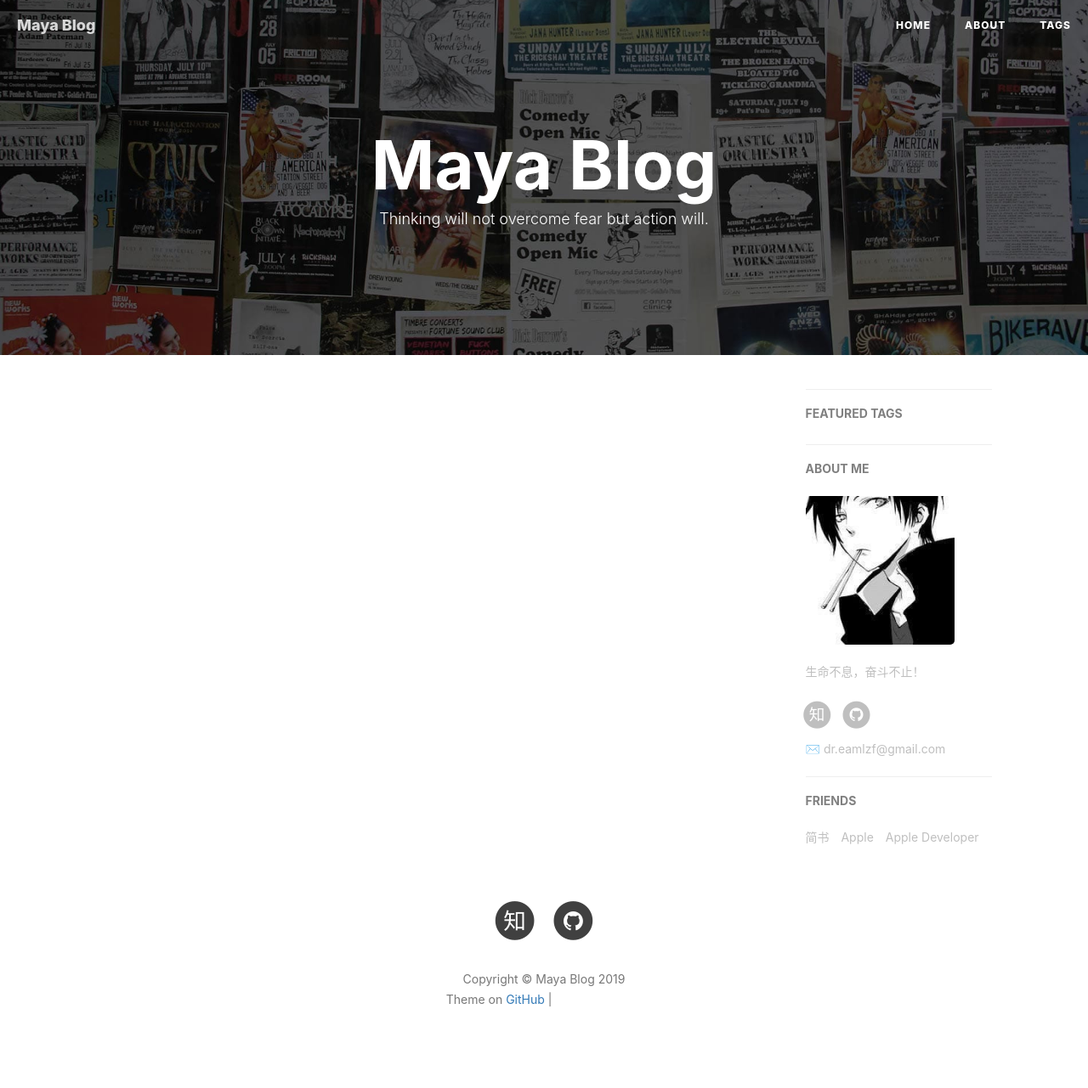
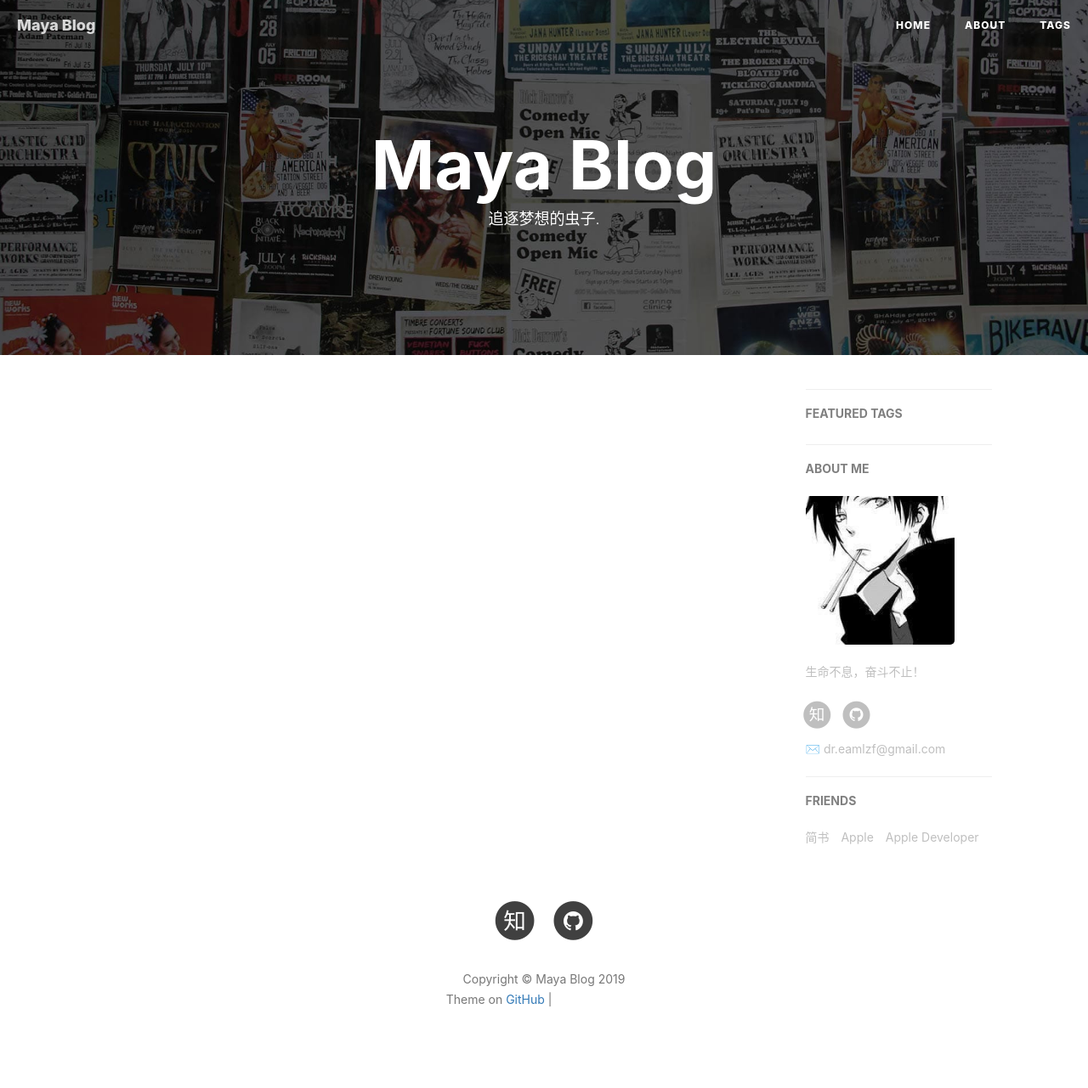
Before and after one commit to zghbyslzf/zghbyslzf.github.io, a Jekyll site: the page built from index.html, in a window 1280 px wide. Shown: the whole page at 85% size. Built offline with Jekyll 4.4.1, drawn with Linux system fonts in a browser that asks for light colours; nearby versions of some CDN libraries; the list of posts is cut into pages by our own code; comment, search, counter and statistics services are not loaded; grey boxes are pictures that could not be loaded.

Commit message:
修改主页标题

```diff
--- a/index.html
+++ b/index.html
@@ -1,6 +1,6 @@
 ---
 layout: page
-description: "Thinking will not overcome fear but action will."
+description: "追逐梦想的虫子."
 ---
 
 {% for post in paginator.posts %}
```
Also changed, not shown: 2 other files.
